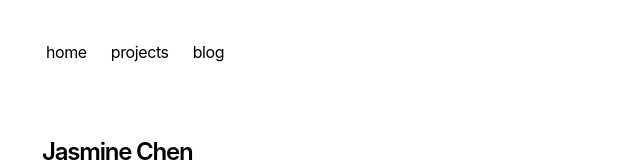
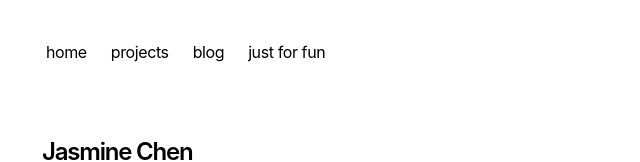
Before and after one commit to jasminecomputer/portfolio, a Next.js app: page / in a window 1280 px wide. Shown: the top 162 px of the page, without its empty margins (310-950 px from the left). Built offline with nearby package versions, Linux system fonts and the light colour scheme.

Commit message:
index.html fix

```diff
--- a/app/components/nav.tsx
+++ b/app/components/nav.tsx
@@ -9,6 +9,9 @@ const navItems = {
   },
   "/blog": {
     name: "blog",
+  },
+  "/fun": {
+    name: "just for fun",
   },
   /*'https://vercel.com/templates/next.js/portfolio-starter-kit': {
     name: 'deploy',
```
